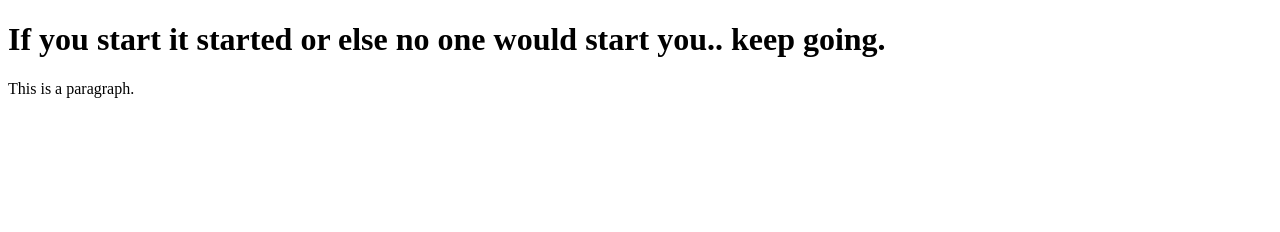
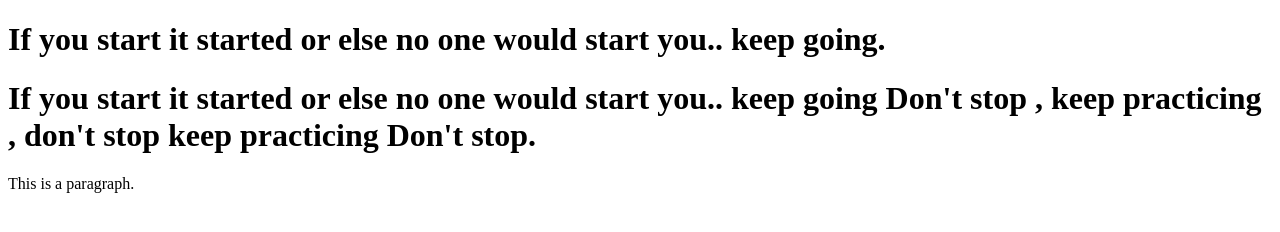
Before and after one commit to Deepakgowdakm/Hosting-website, a plain HTML site: page Index.html in a window 1280 px wide. Drawn offline with Linux system fonts and the light colour scheme.

Commit message:
Commit 1

```diff
--- a/Index.html
+++ b/Index.html
@@ -1,11 +1,12 @@
 <!DOCTYPE html>
 <html>
 <head>
-<title>COLUR FULL JOURNEY</title>
+<title>COLURFULL JOURNEY</title>
 </head>
 <body>
 
 <h1>If you start it started or else no one would start you.. keep going.</h1>
+  <h1>If you start it started or else no one would start you.. keep going Don't stop , keep practicing , don't stop keep practicing Don't stop.</h1>
 <p>This is a paragraph.</p>
 
 </body>
```
